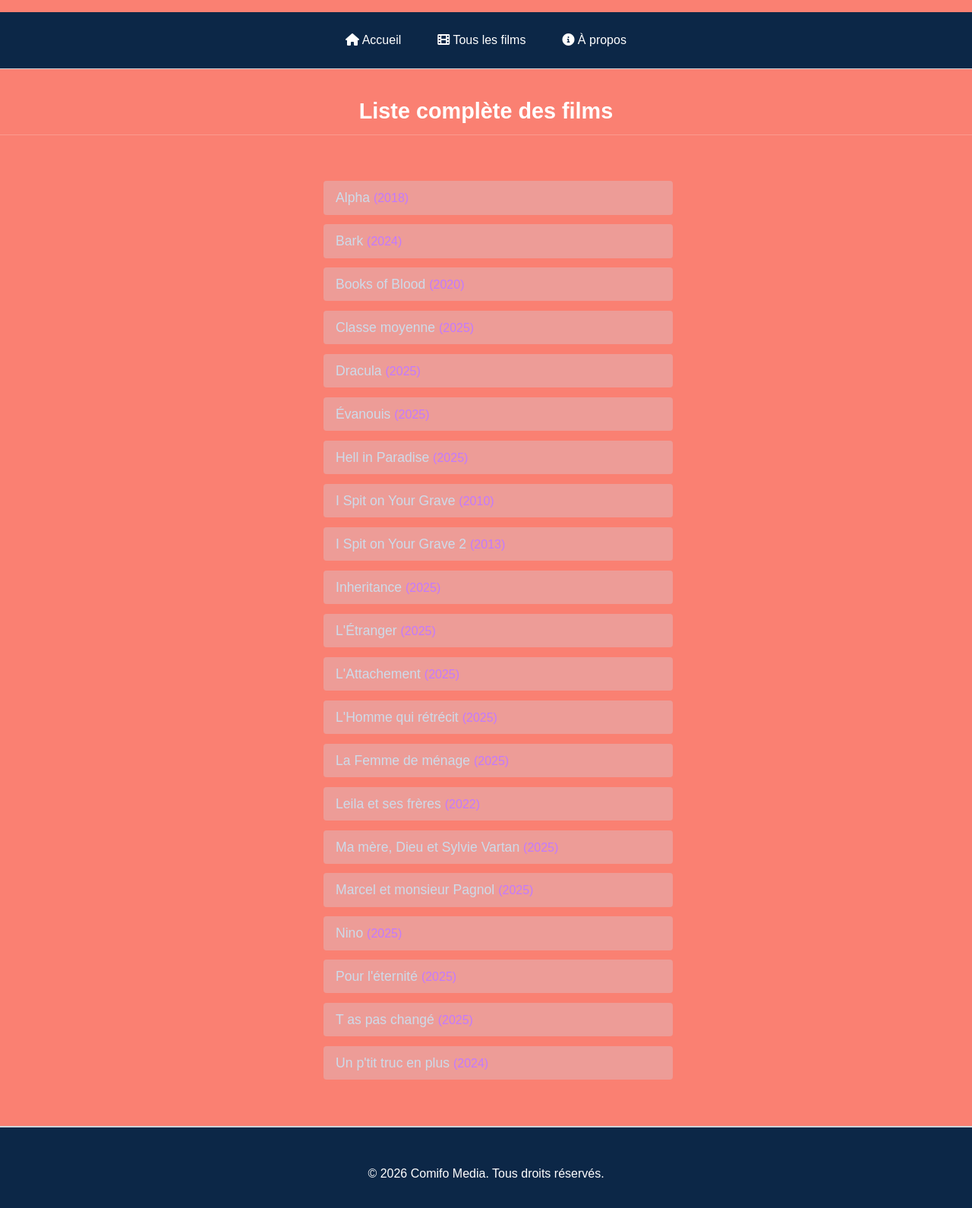
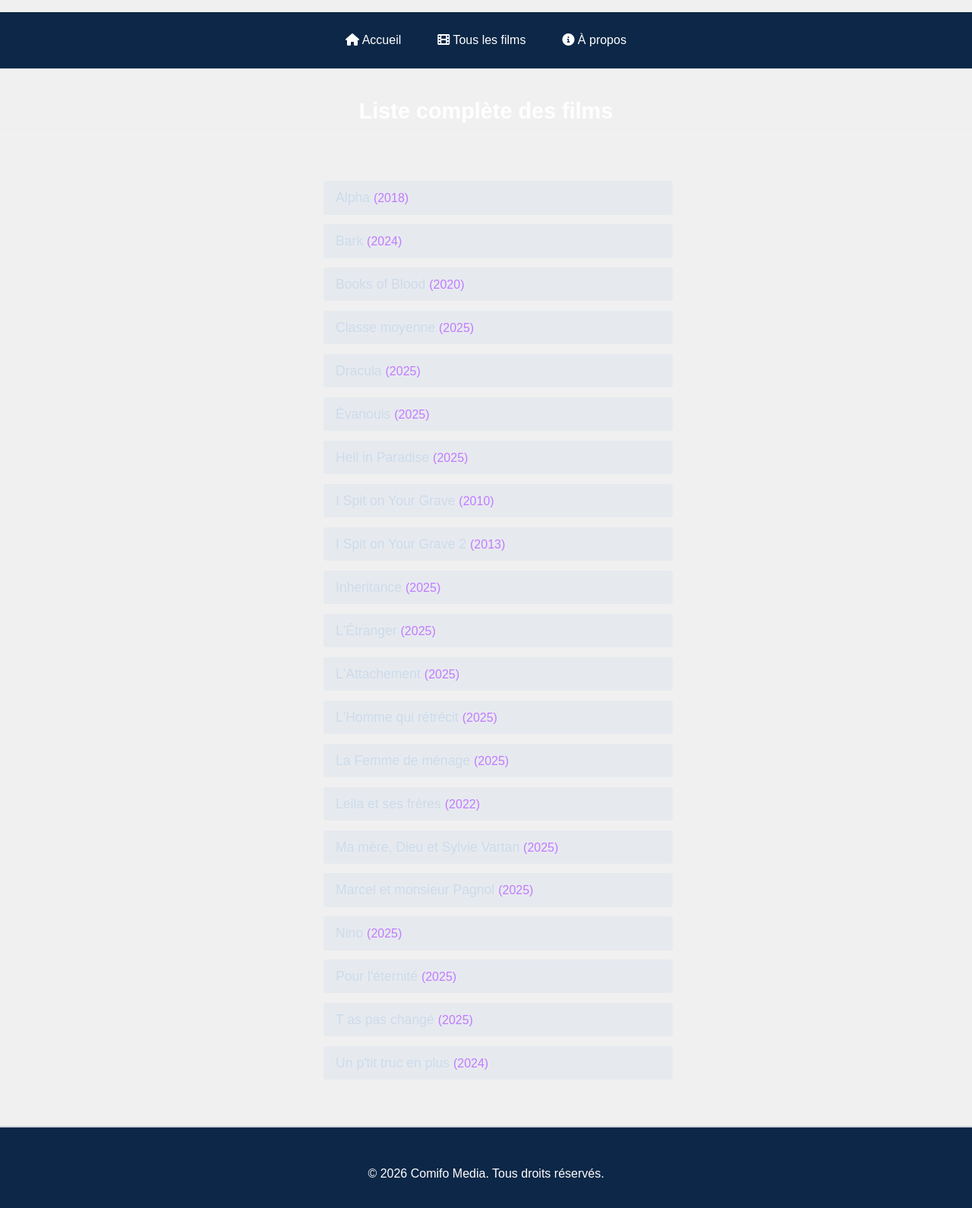
Before and after one commit to comifo-media/comifo-media, a Jekyll site: the page built from films.html, in a window 1280 px wide. Shown: the part 300-1890 px from the top of the page at 76% size. Built offline with Jekyll 4.4.1, drawn with Linux system fonts in a browser that asks for light colours.

Commit message:
Update style.css

```diff
--- a/assets/css/style.css
+++ b/assets/css/style.css
@@ -382,5 +382,5 @@ body {
   background-color: rgba(250, 128, 114, 0.8); /* Fond plus clair au survol */
 }
 body {
-  background-color: #FA8072;
+  background-color: #F0F0F0;
 }
```
